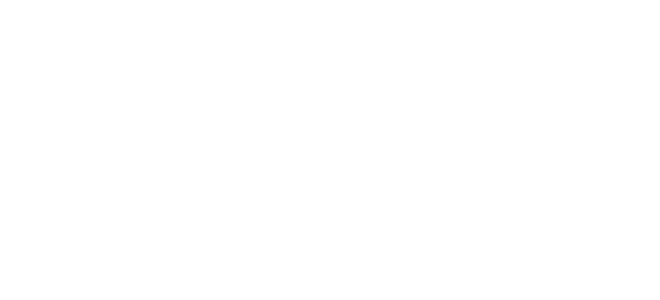
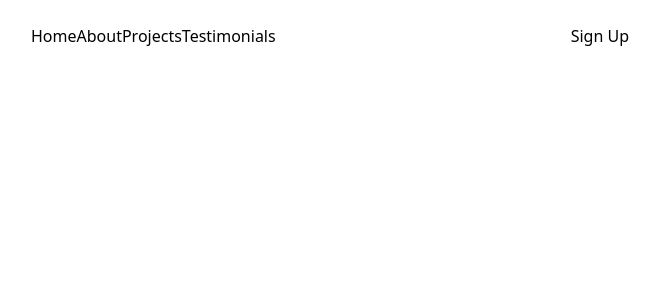
Before and after one commit to surkhab606/Invicto-React-Rebuild, a React (Vite) app: page / in a window 1280 px wide. Shown: the top 300 px of the page, without its empty margins (491-1151 px from the left). Built offline with nearby package versions, Linux system fonts and the light colour scheme.

Commit message:
v0.07: Basic navbar setup

```diff
--- a/src/App.jsx
+++ b/src/App.jsx
@@ -1,9 +1,10 @@
 import React from 'react'
+import Navbar from "./components/navbar.jsx";
 
 const App = () => {
     return (
         <div>
-
+            <Navbar/>
         </div>
     )
 }
--- a/src/components/navbar.jsx
+++ b/src/components/navbar.jsx
@@ -1,11 +1,22 @@
 import React from 'react'
+import icon from '../assets/logo.svg'
 
-const App = () => {
+const Navbar = () => {
     return (
         <div className='absolute top-0 left-0 w-full z-10'>
-
+            <div className='container mx-auto flex justify-between
+            items-center py-4 px-6 md:px-20 lg:px-32 bg-transparent'>
+                <img alt={"button"} src={icon} />
+                <ul>
+                    <a href="#Header" className="cursor-pointer hover:text-gray-400 underline-none !important">Home</a>
+                    <a href="#Header" className="cursor-pointer hover:text-gray-400 no-underline">About</a>
+                    <a href="#Header" className="cursor-pointer hover:text-gray-400 no-underline">Projects</a>
+                    <a href="#Header" className="cursor-pointer hover:text-gray-400 no-underline">Testimonials</a>
+                </ul>
+                <button className='hidden md:block bg-white px-8 py-2 rounded-full'>Sign Up</button>
+            </div>
         </div>
     )
 }
 
-export default App
+export default Navbar
```
Also changed, not shown: src/assets/invictoicon.png (added), src/assets/logo.svg (added).
